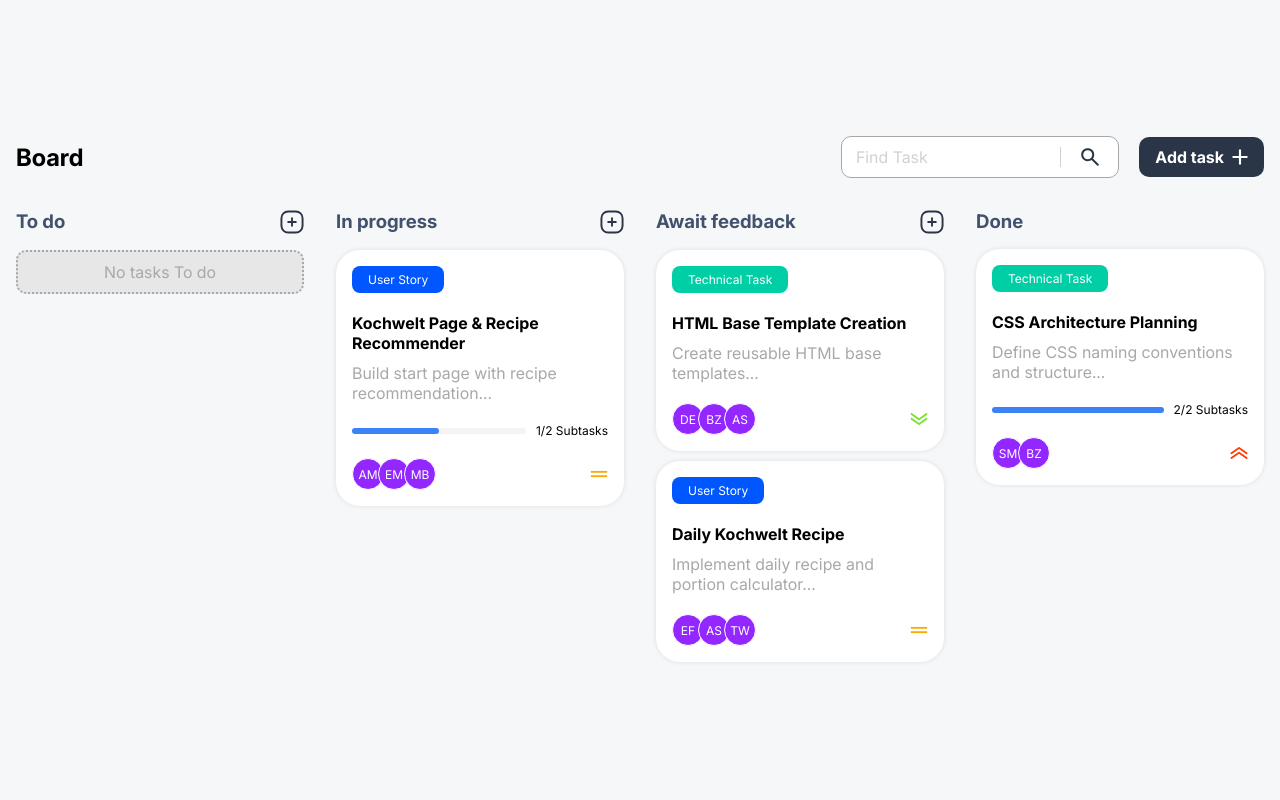
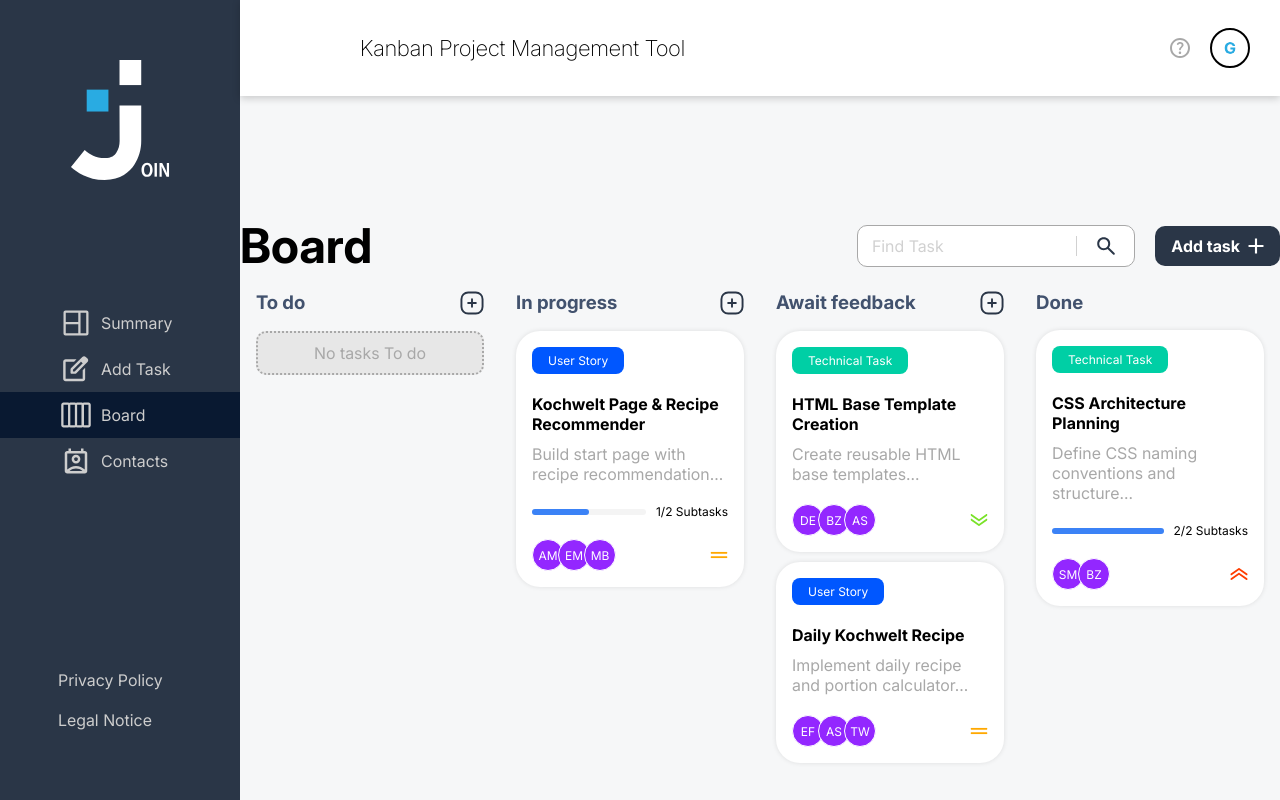
Before and after one commit to JakobMoussa/Join-Project, a plain HTML site: page html-templates/board.html in a window 1280 px wide. Drawn offline with Linux system fonts and the light colour scheme.

Commit message:
added background-color to selected links in sidebar

```diff
--- a/html-templates/board.html
+++ b/html-templates/board.html
@@ -6,21 +6,72 @@
     <meta name="viewport" content="width=device-width, initial-scale=1.0">
     <title>Join</title>
 
+    <link rel="icon" type="image/x-icon" href="../assets/icons/flavicon.png" />
     <link rel="stylesheet" href="../style.css">
+    <link rel="stylesheet" href="../styles/reset.css">
     <link rel="stylesheet" href="../styles/siderbar.css">
     <link rel="stylesheet" href="../styles/navbar.css">
-    <link rel="stylesheet" href="../styles/reset.css">
+    <link rel="stylesheet" href="../styles/board.css">
     <link rel="stylesheet" href="../styles/right-content-wrapper.css">
-    <link rel="stylesheet" href="../styles/board.css">
 
-    <script src="./script.js"></script>
+    <!-- <script src="./script.js"></script> -->
+    <!-- <script src="../scripts/sidebar.js"></script> -->
 </head>
 
 <body>
-    <section id="sidebar"></section>
+    <div class="sidebar-wrapper">
+        <img class="join-logo" src="../assets/icons/join-dark.svg" alt="join-logo">
+        <nav class="nav-wrapper">
+            <ul>
+                <li class="nav-link">
+                    <div class="img-wrapper">
+                        <img src="../assets/icons/summary.svg" alt="summary">
+                    </div>
+                    <a href="summary.html">Summary</a>
+                </li>
+
+                <li class="nav-link">
+                    <div class="img-wrapper">
+                        <img src="../assets/icons/add-task.svg" alt="add-task">
+                    </div>
+                    <a href="add-task.html">Add Task</a>
+                </li>
+
+                <li class="nav-link selected">
+                    <div class="img-wrapper">
+                        <img src="../assets/icons/board.svg" alt="board">
+                    </div>
+                    <a href="board.html">Board</a>
+                </li>
+
+                <li class="nav-link">
+                    <div class="img-wrapper">
+                        <img src="../assets/icons/contacts.svg" alt="contacts">
+                    </div>
+                    <a href="contacts.html">Contacts</a>
+                </li>
+            </ul>
+
+            <ul class="bottom-links">
+                <li><a href="privacy-policy.html">Privacy Policy</a></li>
+                <li><a href="legal-notice.html">Legal Notice</a></li>
+            </ul>
+        </nav>
+    </div>
 
     <main id="right-content-wrapper">
-        <section id="navbar"></section>
+        <section id="navbar">
+            <nav class="navbar">
+                <h2>
+                    Kanban Project Management Tool
+                </h2>
+                <div class="nav-imgs">
+                    <img src="../assets/icons/help.svg" alt="help-symbol">
+                    <img class="profile-picture" src="../assets/icons/G.svg" alt="profile-picture">
+                </div>
+            </nav>
+        </section>
+
         <section id="content-wrapper">
 
             <header class="board-header">
@@ -119,11 +170,6 @@
                                 <span class="subtask">2/2 Subtasks</span>
                             </div>
 
-
-
-
-
-
                             <div class="task-footer">
                                 <div class="avatars">
                                     <span>SM</span><span>BZ</span>
@@ -137,6 +183,7 @@
             </section>
         </section>
     </main>
+
 </body>
 
 </html>
--- a/styles/board.css
+++ b/styles/board.css
@@ -4,7 +4,11 @@
   align-items: center;
   flex: 1;
   width: 100%;
-  padding: 16px;
+  /* padding: 16px; */
+}
+
+.board-header h1 {
+  font-size: 3rem;
 }
 
 .search-field-wrapper {
@@ -109,6 +113,7 @@
   padding: 16px;
   margin-bottom: 10px;
   box-shadow: 0 0 5px rgba(0, 0, 0, 0.1);
+  cursor: pointer;
 }
 
 .tag {
--- a/styles/right-content-wrapper.css
+++ b/styles/right-content-wrapper.css
@@ -10,8 +10,9 @@ body {
 
 #content-wrapper {
   flex: 1;
+  background-color: #f6f7f8;
   padding-top: 120px;
-  background-color: #f6f7f8;
+  /* padding-left: 92px; */
 }
 
 .main-wrapper {
```
Also changed, not shown: html-templates/add-task.html (+4 -3 lines), html-templates/contacts.html (+4 -3 lines), html-templates/navbar.html (deleted, +0 -9 lines), html-templates/siderbar.html (deleted, +0 -36 lines), html-templates/summary.html (+5 -3 lines), scripts/sidebar.js (added, +16 -0 lines), assets/icons/flavicon.png (added).
